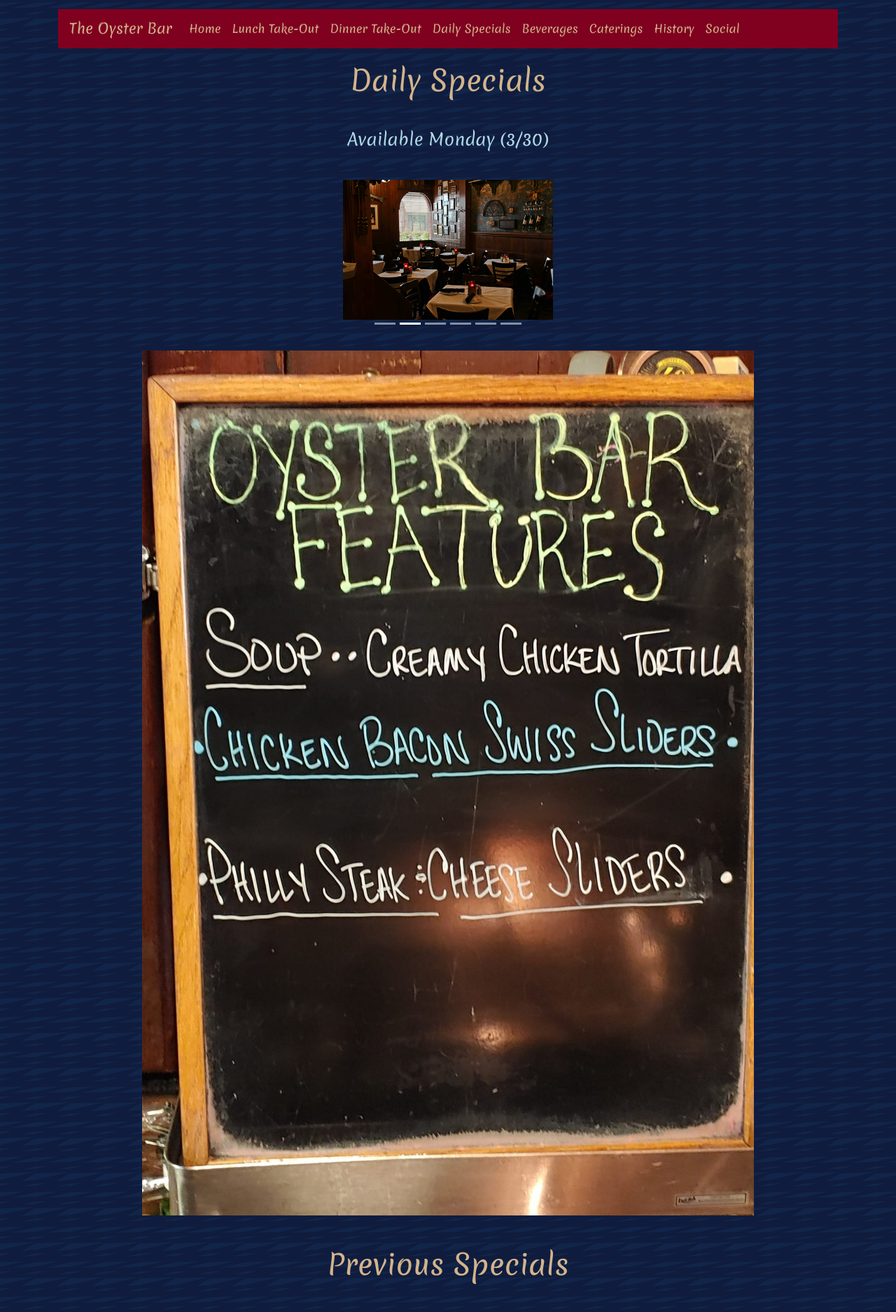
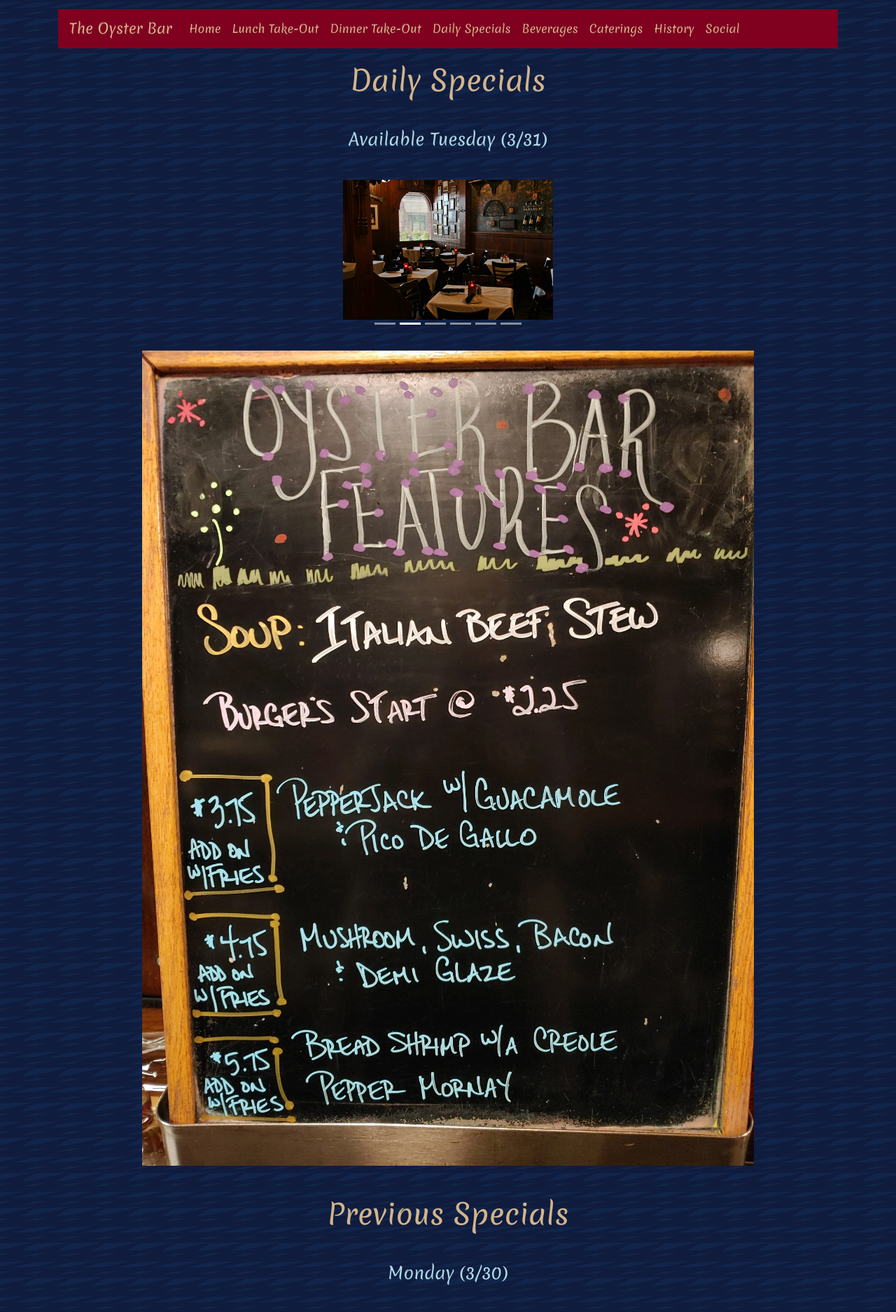
Before and after one commit to TrentGard/oyster-bar, a React (Create React App) app: page /#/daily_specials in a window 1280 px wide. Shown: the top 1875 px of the page at 70% size. Built offline with nearby package versions, Linux system fonts and the light colour scheme.

Commit message:
added Tuesday (3/31) special

```diff
--- a/src/pages/CoronavirusSpecials.js
+++ b/src/pages/CoronavirusSpecials.js
@@ -3,7 +3,8 @@
 import dailySpecial2 from "../img/325.jpeg";
 import dailySpecial3 from "../img/326.jpeg";
 import dailySpecial4 from "../img/327.jpeg";
-import dailySpecial5 from "../img/330.JPG"
+import dailySpecial5 from "../img/330.JPG";
+import dailySpecial6 from "../img/331.jpeg";
 import OBCarousel from "../components/OBCarousel";
 import { Container } from "react-bootstrap";
 
@@ -12,12 +13,17 @@
     <Container>
       <h1 className="page-title">Daily Specials</h1>
       <br />
-      <h4 className="page-title blue">Available Monday (3/30)</h4>
+      <h4 className="page-title blue">Available Tuesday (3/31)</h4>
       <OBCarousel className="carousel-image-menu" />
-      <img src={dailySpecial5} alt="Daily Specials" className="menu-image" />
+      <img src={dailySpecial6} alt="Daily Specials" className="menu-image" />
       <br />
       <br />
       <h1 className="page-title">Previous Specials</h1>
+      <br />
+      <h4 className="page-title blue">Monday (3/30)</h4>
+      <br />
+      <img src={dailySpecial5} alt="Daily Specials" className="menu-image" />
+      <br />
       <br />
       <h4 className="page-title blue">Friday (3/27)</h4>
       <br />
```
Also changed, not shown: src/img/331.jpeg (added).
